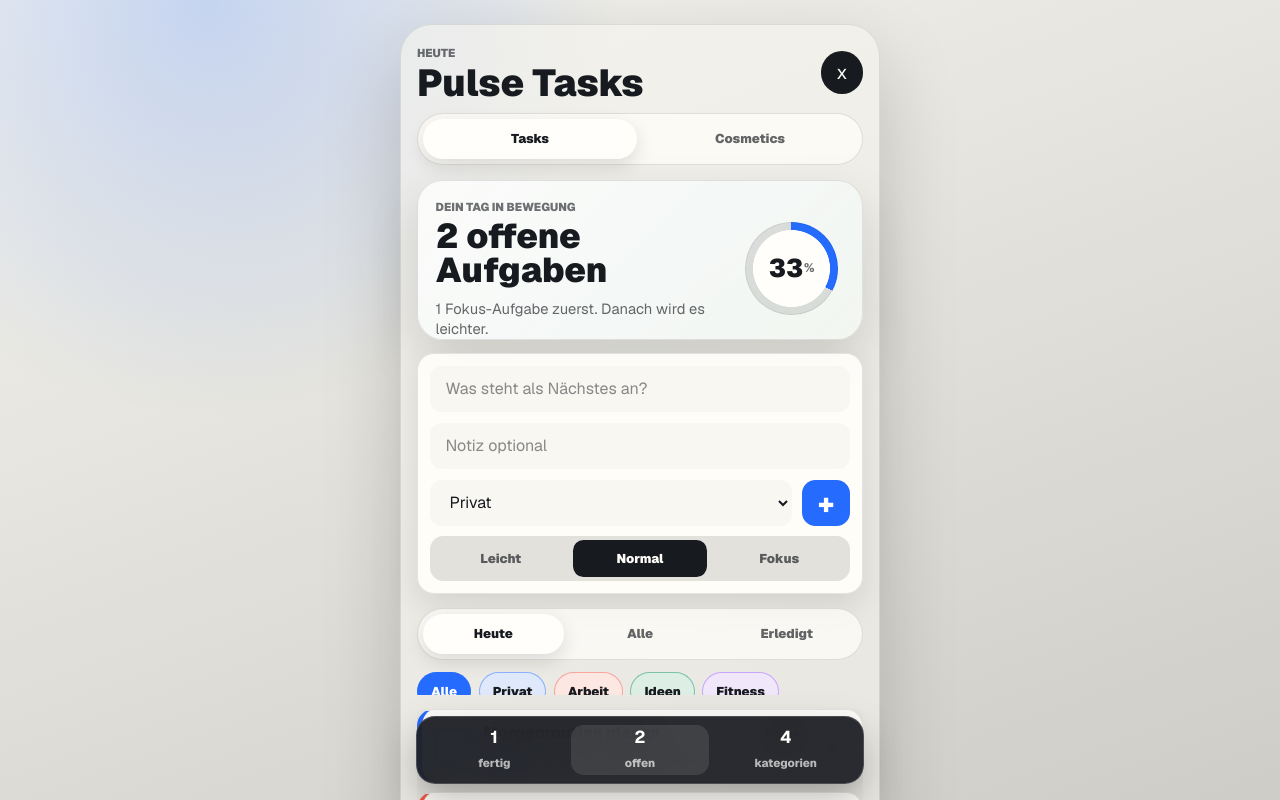
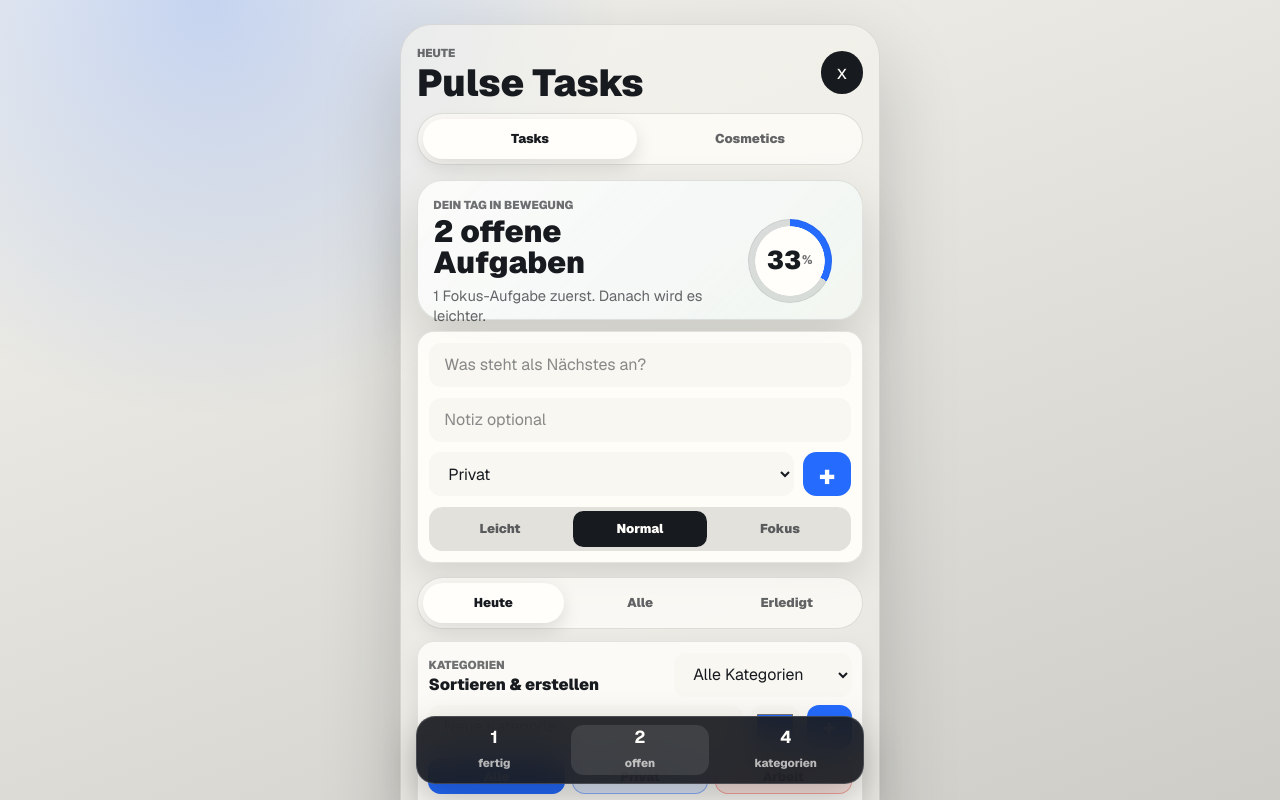
Before and after one commit to pascalruddat17-byte/ToDoList, a Next.js app: page / in a window 1280 px wide. Shown: the top 800 px of the page. Built offline with nearby package versions, Linux system fonts and the light colour scheme.

Commit message:
Improve category controls and compact UI

```diff
--- a/app/globals.css
+++ b/app/globals.css
@@ -94,6 +94,7 @@ button {
 .check-button,
 .delete-button,
 .category-form button,
+.quick-category-form button,
 .reset-button {
   display: grid;
   place-items: center;
@@ -134,7 +135,7 @@ button {
 
 .view-tabs button,
 .filters button,
-.category-strip button,
+.category-grid button,
 .priority-group button,
 .segmented-field button,
 .palette-grid button {
@@ -168,26 +169,26 @@ button {
   grid-template-columns: minmax(0, 1fr) 6.2rem;
   gap: 1rem;
   align-items: center;
-  min-height: 10rem;
+  min-height: 8.8rem;
   border: 1px solid color-mix(in srgb, var(--app-ink) 11%, transparent);
   border-radius: calc(var(--app-radius) + 0.55rem);
   background:
     linear-gradient(135deg, color-mix(in srgb, var(--app-surface) 94%, transparent), color-mix(in srgb, var(--app-surface) 74%, transparent)),
     linear-gradient(135deg, color-mix(in srgb, var(--app-accent) 23%, transparent), rgba(15, 143, 98, 0.14));
   box-shadow: 0 1.4rem 3.2rem rgba(0, 0, 0, 0.15);
-  padding: 1.1rem;
+  padding: 0.95rem;
 }
 
 .hero-panel h2 {
   max-width: 12ch;
   margin: 0;
-  font-size: 2.15rem;
+  font-size: 1.9rem;
   font-weight: 950;
   line-height: 1;
 }
 
 .hero-copy {
-  margin: 0.72rem 0 0;
+  margin: 0.55rem 0 0;
   color: color-mix(in srgb, var(--app-ink) 66%, transparent);
   font-size: 0.92rem;
   line-height: 1.35;
@@ -196,7 +197,7 @@ button {
 .progress-ring {
   --progress: 0%;
   display: flex;
-  width: 5.8rem;
+  width: 5.25rem;
   aspect-ratio: 1;
   align-items: center;
   justify-content: center;
@@ -230,17 +231,19 @@ button {
 }
 
 .composer {
-  margin-top: 0.85rem;
-  padding: 0.75rem;
+  margin-top: 0.7rem;
+  padding: 0.68rem;
 }
 
 .composer input,
 .composer select,
 .settings-card input,
 .category-form input,
+.quick-category-form input,
+.category-filter-select,
 .category-editor input {
   width: 100%;
-  min-height: 2.9rem;
+  min-height: 2.75rem;
   border: 1px solid transparent;
   border-radius: calc(var(--app-radius) * 0.72);
   background: color-mix(in srgb, var(--app-bg) 72%, var(--app-surface) 28%);
@@ -253,6 +256,8 @@ button {
 .composer select:focus,
 .settings-card input:focus,
 .category-form input:focus,
+.quick-category-form input:focus,
+.category-filter-select:focus,
 .category-editor input:focus {
   border-color: color-mix(in srgb, var(--app-accent) 62%, transparent);
   background: var(--app-surface);
@@ -265,7 +270,7 @@ button {
 }
 
 .add-button {
-  min-height: 2.9rem;
+  min-height: 2.75rem;
   border-radius: calc(var(--app-radius) * 0.8);
   background: var(--app-accent);
   color: #fff;
@@ -295,31 +300,73 @@ button {
   color: var(--app-surface);
 }
 
-.category-strip {
-  display: flex;
-  gap: 0.45rem;
+.category-panel {
+  display: grid;
+  gap: 0.55rem;
   margin-top: 0.75rem;
-  overflow-x: auto;
-  padding-bottom: 0.1rem;
-  scrollbar-width: none;
+  border: 1px solid color-mix(in srgb, var(--app-ink) 10%, transparent);
+  border-radius: var(--app-radius);
+  background: color-mix(in srgb, var(--app-surface) 82%, transparent);
+  padding: 0.65rem;
+  box-shadow: 0 0.6rem 1.4rem rgba(0, 0, 0, 0.08);
 }
 
-.category-strip::-webkit-scrollbar {
-  display: none;
+.category-panel-head {
+  display: grid;
+  grid-template-columns: minmax(0, 1fr) minmax(8.4rem, 42%);
+  gap: 0.55rem;
+  align-items: center;
 }
 
-.category-strip button {
+.category-panel-head h2 {
+  margin: 0;
+  font-size: 1rem;
+  font-weight: 950;
+  line-height: 1.1;
+}
+
+.quick-category-form,
+.category-form,
+.category-editor article {
+  display: grid;
+  grid-template-columns: minmax(0, 1fr) 3rem 2.8rem;
+  gap: 0.48rem;
+}
+
+.quick-category-form input[type="color"],
+.category-form input[type="color"],
+.category-editor input[type="color"] {
+  min-height: 2.75rem;
+  padding: 0.2rem;
+}
+
+.quick-category-form button,
+.category-form button {
+  min-height: 2.75rem;
+  border-radius: calc(var(--app-radius) * 0.72);
+  background: var(--app-accent);
+  color: #fff;
+  font-size: 1.45rem;
+  font-weight: 900;
+}
+
+.category-grid {
+  display: grid;
+  grid-template-columns: repeat(3, minmax(0, 1fr));
+  gap: 0.42rem;
+}
+
+.category-grid button {
   --chip: var(--app-accent);
-  min-height: 2.45rem;
-  flex: 0 0 auto;
+  min-height: 2.25rem;
   border: 1px solid color-mix(in srgb, var(--chip) 46%, transparent);
-  border-radius: 999px;
+  border-radius: calc(var(--app-radius) * 0.75);
   background: color-mix(in srgb, var(--chip) 14%, var(--app-surface) 86%);
   color: var(--app-ink);
-  padding: 0.55rem 0.82rem;
+  padding: 0.45rem 0.35rem;
 }
 
-.category-strip button.active {
+.category-grid button.active {
   background: var(--chip);
   color: #fff;
 }
@@ -330,7 +377,7 @@ button {
   align-content: start;
   gap: 0.65rem;
   flex: 1;
-  margin-top: 0.85rem;
+  margin-top: 0.75rem;
   overflow-y: auto;
   padding-bottom: 6.2rem;
   scrollbar-width: none;
@@ -519,9 +566,7 @@ button {
   gap: 0.45rem;
 }
 
-.color-grid input,
-.category-form input[type="color"],
-.category-editor input[type="color"] {
+.color-grid input {
   min-height: 2.75rem;
   padding: 0.2rem;
 }
@@ -544,22 +589,6 @@ button {
   min-height: 2.35rem;
   border-radius: calc(var(--app-radius) * 0.62);
   padding: 0.45rem 0.25rem;
-}
-
-.category-form,
-.category-editor article {
-  display: grid;
-  grid-template-columns: minmax(0, 1fr) 3rem 2.8rem;
-  gap: 0.48rem;
-}
-
-.category-form button {
-  min-height: 2.9rem;
-  border-radius: calc(var(--app-radius) * 0.72);
-  background: var(--app-accent);
-  color: #fff;
-  font-size: 1.5rem;
-  font-weight: 900;
 }
 
 .category-editor {
@@ -633,10 +662,11 @@ button {
 .delete-button:active,
 .view-tabs button:active,
 .filters button:active,
-.category-strip button:active,
+.category-grid button:active,
 .priority-group button:active,
 .palette-grid button:active,
 .segmented-field button:active,
+.quick-category-form button:active,
 .category-form button:active,
 .category-editor button:active,
 .reset-button:active {
--- a/app/page.tsx
+++ b/app/page.tsx
@@ -462,7 +462,44 @@ export default function Home() {
               ))}
             </nav>
 
-            <nav className="category-strip" aria-label="Kategorien filtern">
+            <section className="category-panel" aria-label="Kategorien">
+              <div className="category-panel-head">
+                <div>
+                  <p className="hero-kicker">Kategorien</p>
+                  <h2>Sortieren & erstellen</h2>
+                </div>
+                <select
+                  aria-label="Kategorie filtern"
+                  className="category-filter-select"
+                  value={categoryFilter}
+                  onChange={(event) => setCategoryFilter(event.target.value)}
+                >
+                  <option value="all">Alle Kategorien</option>
+                  {categories.map((category) => (
+                    <option key={category.id} value={category.id}>
+                      {category.name}
+                    </option>
+                  ))}
+                </select>
+              </div>
+
+              <form className="quick-category-form" onSubmit={addCategory}>
+                <input
+                  value={newCategoryName}
+                  onChange={(event) => setNewCategoryName(event.target.value)}
+                  placeholder="Neue Kategorie"
+                  maxLength={20}
+                />
+                <input
+                  aria-label="Kategoriefarbe"
+                  type="color"
+                  value={newCategoryColor}
+                  onChange={(event) => setNewCategoryColor(event.target.value)}
+                />
+                <button type="submit">+</button>
+              </form>
+
+              <nav className="category-grid" aria-label="Kategorien filtern">
                 <button
                   className={categoryFilter === "all" ? "active" : ""}
                   type="button"
@@ -482,6 +519,7 @@ export default function Home() {
                   </button>
                 ))}
               </nav>
+            </section>
 
             <section className="task-list" aria-label="Aufgabenliste">
               {visibleTasks.length ? (
```
Lines whose indentation alone changed are shown as unchanged.
